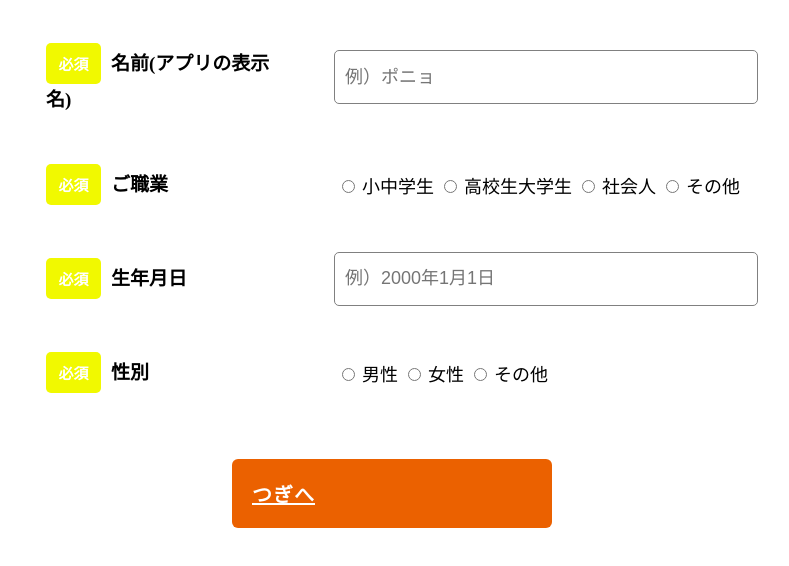
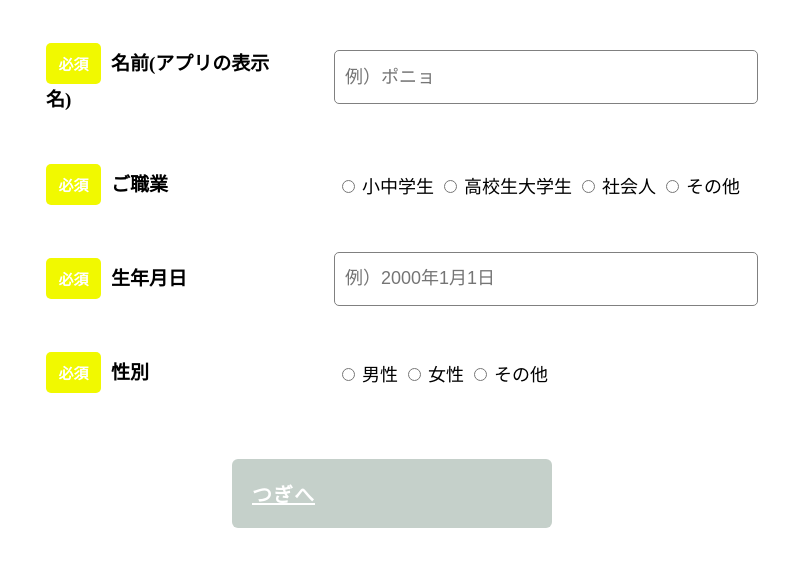
Before and after one commit to ryukitokai/mymonster, a plain HTML site: page Mymonster-4.html in a window 1280 px wide. Shown: the part 120-686 px from the top of the page, without its empty margins (248-1037 px from the left). Drawn offline with Linux system fonts and the light colour scheme.

Commit message:
Update MyMonster-5.css

```diff
--- a/MyMonster-5.css
+++ b/MyMonster-5.css
@@ -104,7 +104,7 @@ font-size: 18px;
  width: 280px;
  display: block;
  letter-spacing: 0.05em;
- background: #eb6100;
+ background: #c5d0ca;
  color: #fff;
  font-weight: bold;
  font-size: 20px;
```
